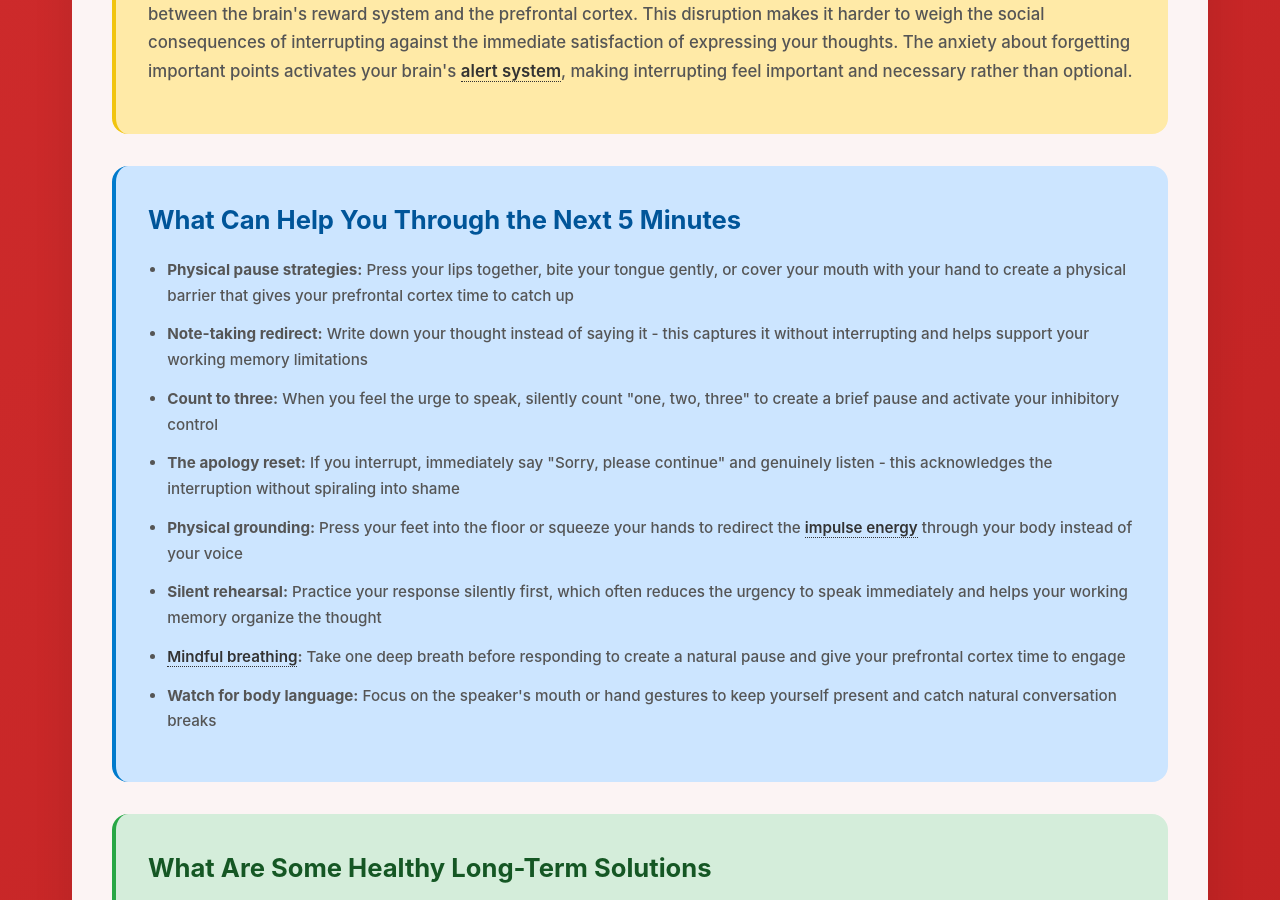
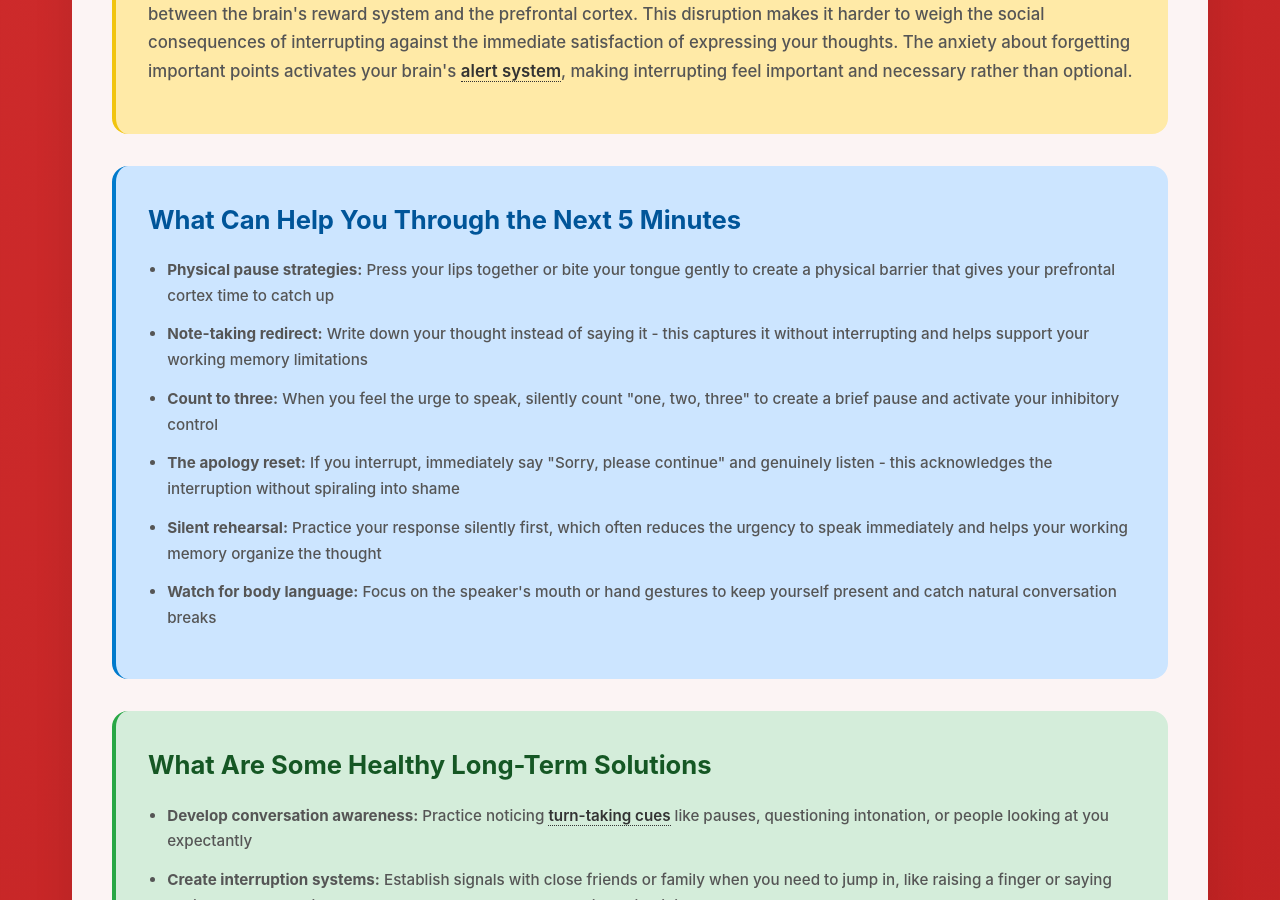
Before and after one commit to neurodivergent-survival-guide/neurodivergent-survival-guide, a Jekyll site: the page built from struggles/interrupting-and-blurting.html, in a window 1280 px wide and 900 px high, scrolled down 1989 px. Built offline with Jekyll 4.4.1, drawn with Linux system fonts in a browser that asks for light colours.

Commit message:
Update interrupting-and-blurting.html

```diff
--- a/struggles/interrupting-and-blurting.html
+++ b/struggles/interrupting-and-blurting.html
@@ -50,13 +50,11 @@ search_terms: ["can't stop interrupting", "blurt things out", "talk before think
     <div class="immediate-help">
         <h2 id="next-five-minutes">What Can Help You Through the Next 5 Minutes</h2>
         <ul>
-            <li><strong>Physical pause strategies:</strong> Press your lips together, bite your tongue gently, or cover your mouth with your hand to create a physical barrier that gives your prefrontal cortex time to catch up</li>
+            <li><strong>Physical pause strategies:</strong> Press your lips together or bite your tongue gently to create a physical barrier that gives your prefrontal cortex time to catch up</li>
             <li><strong>Note-taking redirect:</strong> Write down your thought instead of saying it - this captures it without interrupting and helps support your working memory limitations</li>
             <li><strong>Count to three:</strong> When you feel the urge to speak, silently count "one, two, three" to create a brief pause and activate your inhibitory control</li>
             <li><strong>The apology reset:</strong> If you interrupt, immediately say "Sorry, please continue" and genuinely listen - this acknowledges the interruption without spiraling into shame</li>
-            <li><strong>Physical grounding:</strong> Press your feet into the floor or squeeze your hands to redirect the <span class="jargon">impulse energy<span class="tooltip">The physical sensation of urgency that accompanies the need to speak immediately</span></span> through your body instead of your voice</li>
             <li><strong>Silent rehearsal:</strong> Practice your response silently first, which often reduces the urgency to speak immediately and helps your working memory organize the thought</li>
-            <li><strong><span class="jargon">Mindful breathing<span class="tooltip">Focusing on your breath to create space between impulse and action</span></span>:</strong> Take one deep breath before responding to create a natural pause and give your prefrontal cortex time to engage</li>
             <li><strong>Watch for body language:</strong> Focus on the speaker's mouth or hand gestures to keep yourself present and catch natural conversation breaks</li>
         </ul>
     </div>
```
